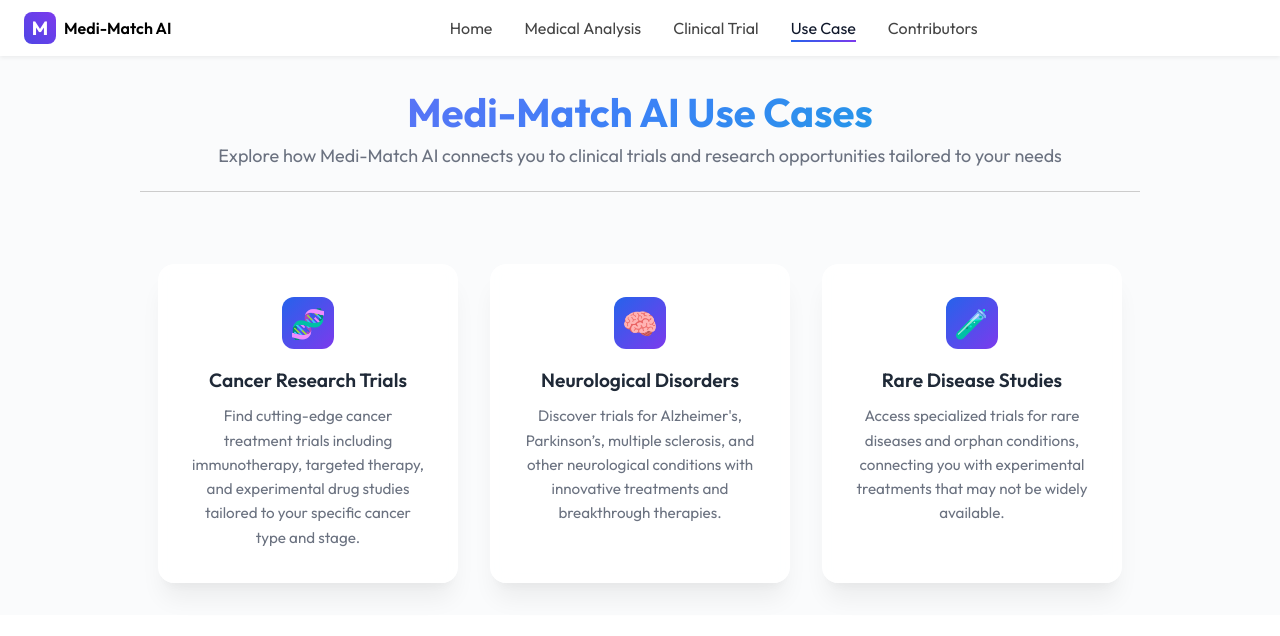
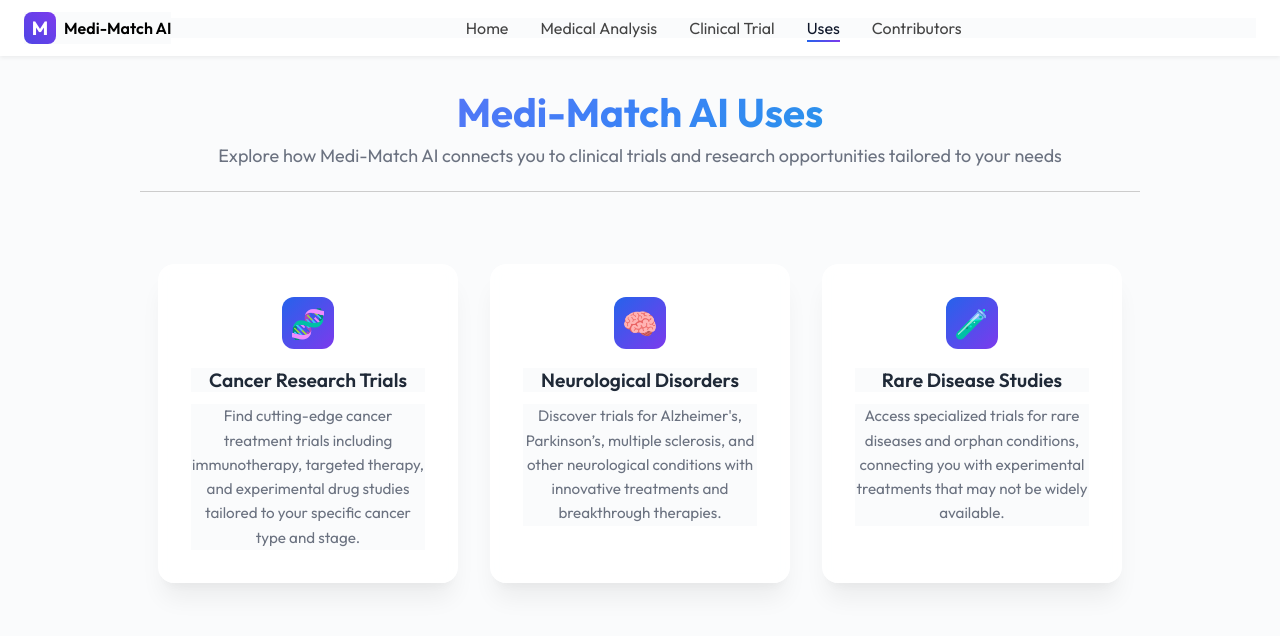
Before and after one commit to badoni003shreyansh/medi-match-frontend, a React (Create React App) app: page /use_case in a window 1280 px wide. Shown: the top 636 px of the page. Built offline with nearby package versions, Linux system fonts and the light colour scheme; no server answers; the HTML template or start-up script is replaced by a standard one.

Commit message:
fixed bg color and replaced use case to uses

```diff
--- a/src/components/Navbar/Navbar.jsx
+++ b/src/components/Navbar/Navbar.jsx
@@ -35,7 +35,7 @@ export default function Navbar() {
                     <li><NavLink end to="/" className={linkClass} onClick={closeMenu}>Home</NavLink></li>
                     <li><NavLink to="/medical_analysis" className={linkClass} onClick={closeMenu}>Medical&nbsp;Analysis</NavLink></li>
                     <li><NavLink to="/clinical_trial" className={linkClass} onClick={closeMenu}>Clinical&nbsp;Trial</NavLink></li>
-                    <li><NavLink to="/use_case" className={linkClass} onClick={closeMenu}>Use&nbsp;Case</NavLink></li>
+                    <li><NavLink to="/use_case" className={linkClass} onClick={closeMenu}>Uses</NavLink></li>
                     <li><NavLink to="/contributors" className={linkClass} onClick={closeMenu}>Contributors</NavLink></li>
                 </ul>
             </nav >
--- a/src/index.css
+++ b/src/index.css
@@ -3,4 +3,5 @@
   box-sizing: border-box;
   margin: 0;
   padding: 0;
+  background: #fafbfc;
 }
--- a/src/pages/Contributors/Contributors.css
+++ b/src/pages/Contributors/Contributors.css
@@ -91,6 +91,10 @@
     color: #fff;
 }
 
+.contributor-card__links svg {
+  background: transparent !important;  /* ensures icons stay transparent */
+}
+
 .contributor-card__links a:hover {
     transform: translateY(-3px) scale(1.05);
     background: linear-gradient(135deg, #7c3aed, #2563eb);
--- a/src/pages/UseCase/UseCase.jsx
+++ b/src/pages/UseCase/UseCase.jsx
@@ -25,7 +25,7 @@ const useCases = [
 const UseCase = () => {
   return (
     <section className="usecase-section">
-      <h1 className="usecase-heading">Medi-Match AI Use Cases</h1>
+      <h1 className="usecase-heading">Medi-Match AI Uses</h1>
       <p className="usecase-subtitle">Explore how Medi-Match AI connects you to clinical trials and research opportunities tailored to your needs</p>
       <hr className="usecase-divider" />
       <br /><br />
```
